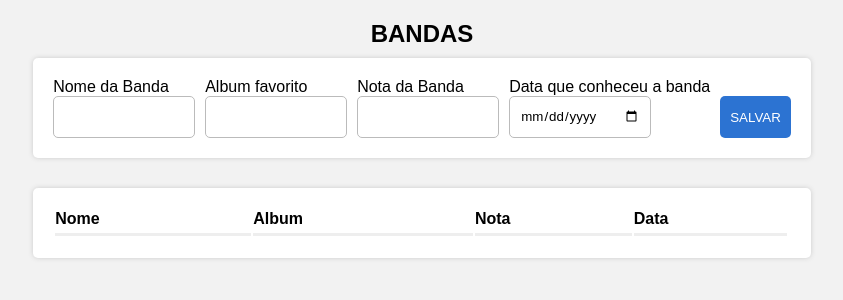
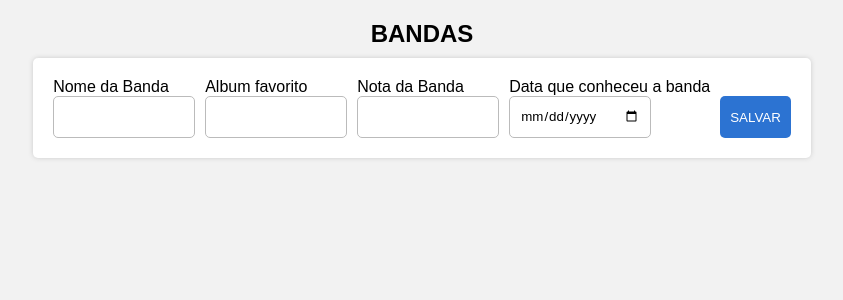
Before and after one commit to 01VitorAlves/RegistroDeBandas, a React (Create React App) app in the folder front/: page / in a window 1280 px wide. Shown: the top 300 px of the page, without its empty margins (218-1061 px from the left). Built offline with nearby package versions, Linux system fonts and the light colour scheme.

Commit message:
Primeira entrega

```diff
--- a/front/src/App.js
+++ b/front/src/App.js
@@ -41,7 +41,7 @@ function App() {
     <Container>
     <Title> BANDAS </Title>
     <Form onEdit={onEdit} setOnEdit={setOnEdit} getBandas={getBandas}/>
-    <Grid setOnEdit={setOnEdit} users={users} setUsers={setUsers} />
+    {/* <Grid setOnEdit={setOnEdit} users={users} setUsers={setUsers} /> */}
     </Container>
     <ToastContainer autoClose={3000} position={"bottom-left"} />
     <GlobalStyle />
--- a/front/src/components/Grid.js
+++ b/front/src/components/Grid.js
@@ -89,12 +89,12 @@ const Grid = ({users, setUsers, setOnEdit}) => {
                         <Td width= "25%" onlyWeb> {item.data_conheceu}</Td>
 
 
-                        <Td alignCenter widht= "5%">
+                        {/* <Td alignCenter widht= "5%">
                             <FaEdit onClick={() => handleEdit(item)}/>
                         </Td>
                         <Td alignCenter widht= "5%">
                             <FaTrash onClick={() => handleDelete(item.idBandas)} />
-                        </Td>
+                        </Td>  */}
                     </Tr>
                 ))}
             </Tbody>
```
